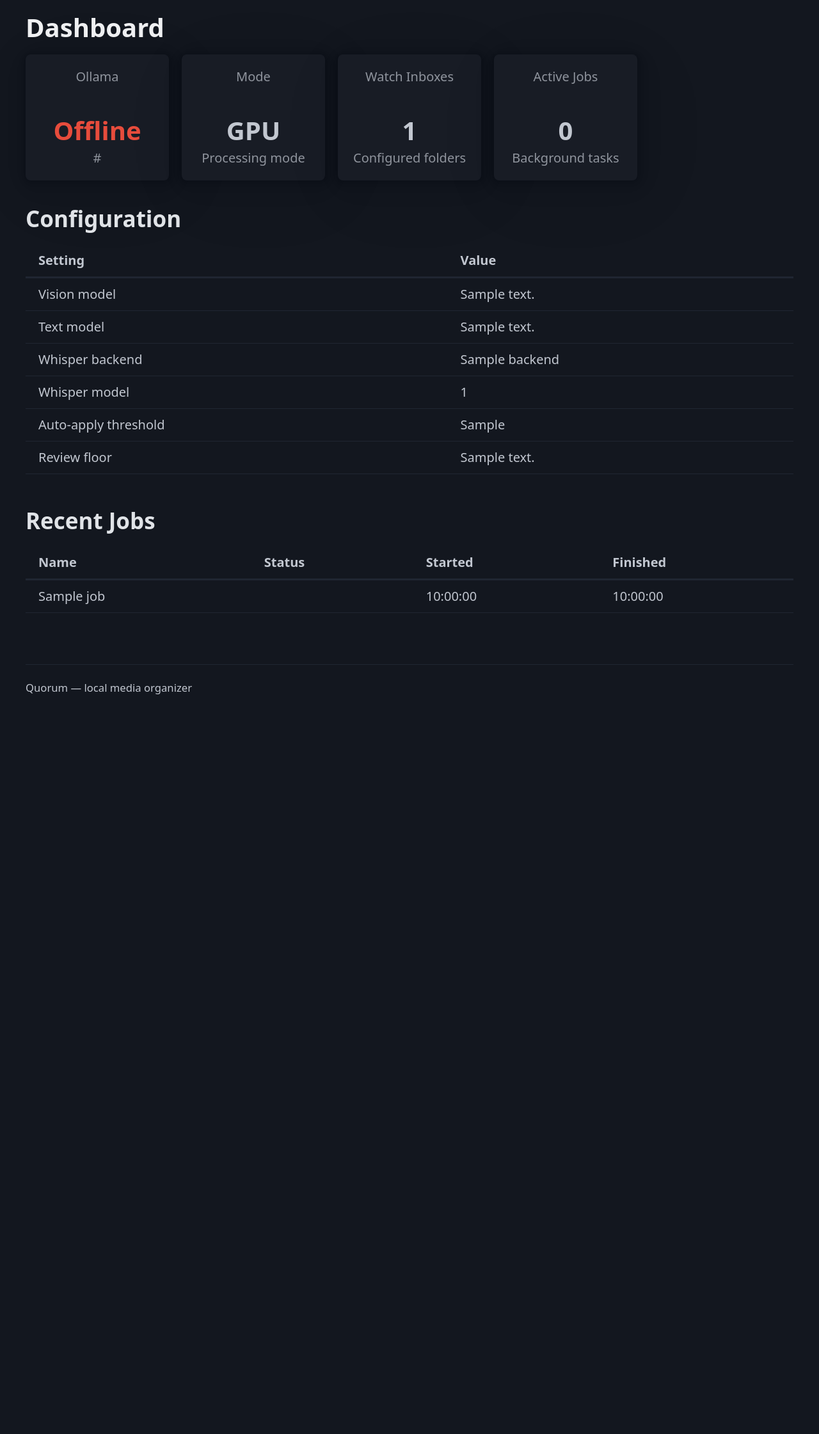
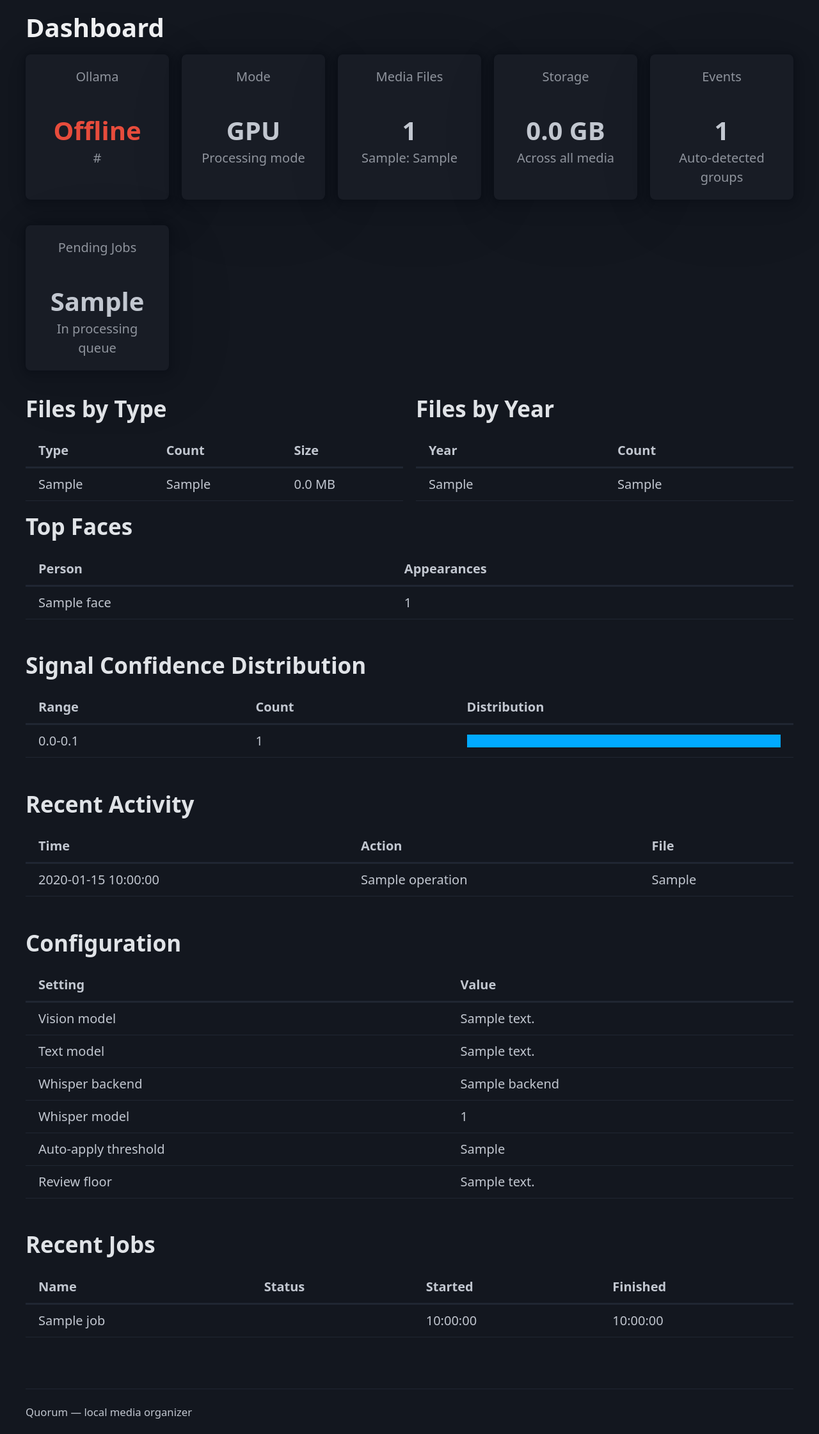
Before and after one commit to JeffreySardella/Quorum, a Python web app: template src/quorum/web/templates/dashboard.html in a window 1280 px wide. Shown: the part 70-2311 px from the top of the page at 64% size. Before the commit the page ends 1155 px from the top, so only its background shows below. Run offline with Jinja, Linux system fonts and the light colour scheme; the template is opened without the code that fills it: most values are stand-ins (such as "Sample title", 1, 10 or a date in 2020); some libraries are stand-ins or nearby versions.

Commit message:
feat: add rich library stats to web dashboard
Co-Authored-By: Claude Sonnet 4.6 <noreply@anthropic.com>

```diff
--- a/src/quorum/web/templates/dashboard.html
+++ b/src/quorum/web/templates/dashboard.html
@@ -22,6 +22,31 @@
         <p>Processing mode</p>
     </article>
 
+    {% if db_stats %}
+    <article class="stat-card">
+        <p>Media Files</p>
+        <h3>{{ db_stats.total_media }}</h3>
+        <p>{% for t, c in db_stats.by_type.items() %}{{ t }}: {{ c }}{% if not loop.last %}, {% endif %}{% endfor %}</p>
+    </article>
+
+    <article class="stat-card">
+        <p>Storage</p>
+        <h3>{{ "%.1f"|format(db_stats.total_size / (1024**3)) }} GB</h3>
+        <p>Across all media</p>
+    </article>
+
+    <article class="stat-card">
+        <p>Events</p>
+        <h3>{{ db_stats.total_events }}</h3>
+        <p>Auto-detected groups</p>
+    </article>
+
+    <article class="stat-card">
+        <p>Pending Jobs</p>
+        <h3>{{ db_stats.pending_jobs }}</h3>
+        <p>In processing queue</p>
+    </article>
+    {% else %}
     <article class="stat-card">
         <p>Watch Inboxes</p>
         <h3>{{ settings.watch.inboxes | length }}</h3>
@@ -33,7 +58,95 @@
         <h3>{{ jobs | selectattr("status", "equalto", "running") | list | length }}</h3>
         <p>Background tasks</p>
     </article>
+    {% endif %}
 </div>
+
+{% if db_stats %}
+<div class="grid">
+    {% if db_stats.by_type %}
+    <div>
+        <h2>Files by Type</h2>
+        <table>
+            <thead><tr><th>Type</th><th>Count</th><th>Size</th></tr></thead>
+            <tbody>
+                {% for t, c in db_stats.by_type.items() | sort %}
+                <tr>
+                    <td>{{ t }}</td>
+                    <td>{{ c }}</td>
+                    <td>{{ "%.1f"|format(db_stats.storage_by_type.get(t, 0) / (1024**2)) }} MB</td>
+                </tr>
+                {% endfor %}
+            </tbody>
+        </table>
+    </div>
+    {% endif %}
+
+    {% if db_stats.by_year %}
+    <div>
+        <h2>Files by Year</h2>
+        <table>
+            <thead><tr><th>Year</th><th>Count</th></tr></thead>
+            <tbody>
+                {% for yr, c in db_stats.by_year.items() | sort %}
+                <tr><td>{{ yr }}</td><td>{{ c }}</td></tr>
+                {% endfor %}
+            </tbody>
+        </table>
+    </div>
+    {% endif %}
+</div>
+
+{% if db_stats.top_faces %}
+<h2>Top Faces</h2>
+<table>
+    <thead><tr><th>Person</th><th>Appearances</th></tr></thead>
+    <tbody>
+        {% for face in db_stats.top_faces %}
+        <tr><td>{{ face.name }}</td><td>{{ face.count }}</td></tr>
+        {% endfor %}
+    </tbody>
+</table>
+{% endif %}
+
+{% if db_stats.confidence_dist and db_stats.confidence_dist | sum > 0 %}
+<h2>Signal Confidence Distribution</h2>
+<table>
+    <thead><tr><th>Range</th><th>Count</th><th>Distribution</th></tr></thead>
+    <tbody>
+        {% set max_conf = db_stats.confidence_dist | max %}
+        {% for count in db_stats.confidence_dist %}
+        {% set low = loop.index0 / 10 %}
+        {% set high = (loop.index0 + 1) / 10 %}
+        <tr>
+            <td>{{ "%.1f"|format(low) }}-{{ "%.1f"|format(high) }}</td>
+            <td>{{ count }}</td>
+            <td>
+                {% if max_conf > 0 %}
+                <div style="background: var(--pico-primary); height: 1em; width: {{ (count / max_conf * 100) | int }}%;"></div>
+                {% endif %}
+            </td>
+        </tr>
+        {% endfor %}
+    </tbody>
+</table>
+{% endif %}
+
+{% if db_stats.recent_actions %}
+<h2>Recent Activity</h2>
+<table>
+    <thead><tr><th>Time</th><th>Action</th><th>File</th></tr></thead>
+    <tbody>
+        {% for action in db_stats.recent_actions[:20] %}
+        <tr>
+            <td>{{ action.created_at[:19] if action.created_at else '-' }}</td>
+            <td>{{ action.operation }}</td>
+            <td>{{ action.source_path.split('/')[-1] if action.source_path else '-' }}</td>
+        </tr>
+        {% endfor %}
+    </tbody>
+</table>
+{% endif %}
+{% endif %}
 
 <h2>Configuration</h2>
 <table>
@@ -49,8 +162,7 @@
 </table>
 
 <h2>Recent Jobs</h2>
-<div hx-get="/api/status" hx-trigger="every 10s" hx-swap="none">
-</div>
+<div hx-get="/api/status" hx-trigger="every 10s" hx-swap="none"></div>
 {% if jobs %}
 <table>
     <thead><tr><th>Name</th><th>Status</th><th>Started</th><th>Finished</th></tr></thead>
```
Also changed, not shown: src/quorum/web/app.py (+17 -0 lines).
